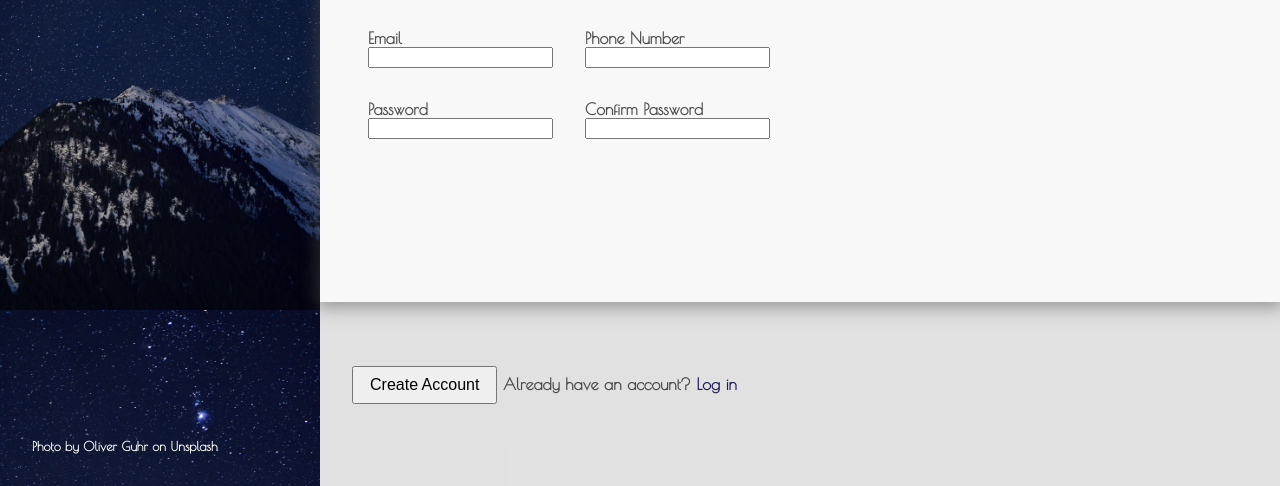
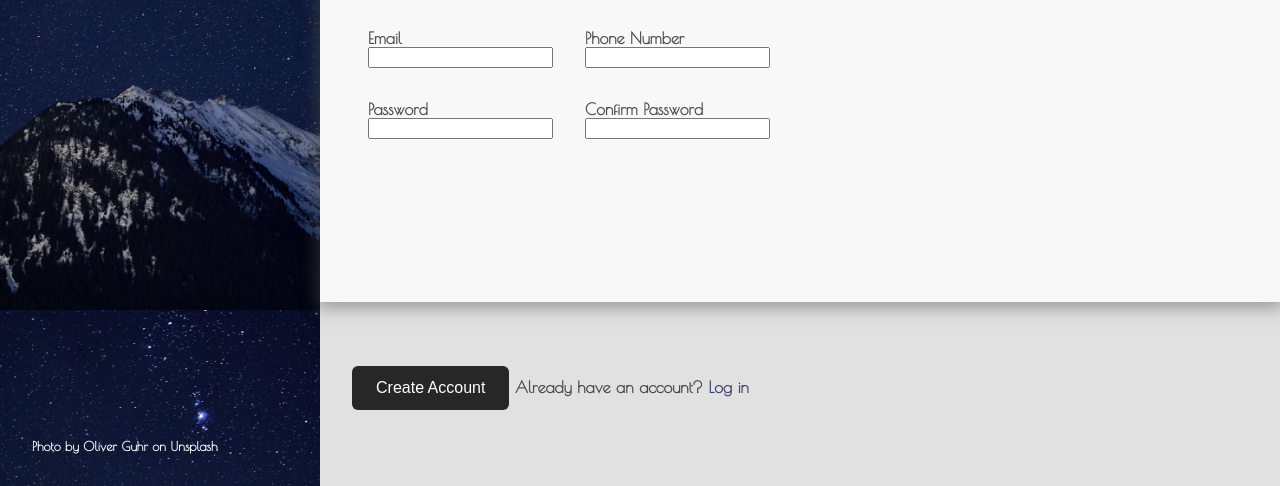
Before and after one commit to viiiofpentacles/sign-up-form, a plain HTML site: page index.html in a window 1280 px wide. Shown: the part 314-800 px from the top of the page. Drawn offline with Linux system fonts and the light colour scheme.

Commit message:
Styled submit  button

```diff
--- a/styles.css
+++ b/styles.css
@@ -88,12 +88,20 @@ label {
 }
 
 .form-submit a {
-
-    color: rgb(29, 29, 92);
+    color: rgb(65, 65, 109);
 }
 
 button {
     text-decoration: none;
-    padding: 0.5rem 1rem;
+    padding: 0.8rem 1.5rem;
     font-size: 1rem;
+    background-color: rgb(39, 39, 39);
+    color: white;
+    border: none;
+    border-radius: 6px;
 }
+
+button:active {
+    background-color: white;
+    color: rgb(39, 39, 39);
+}
```
